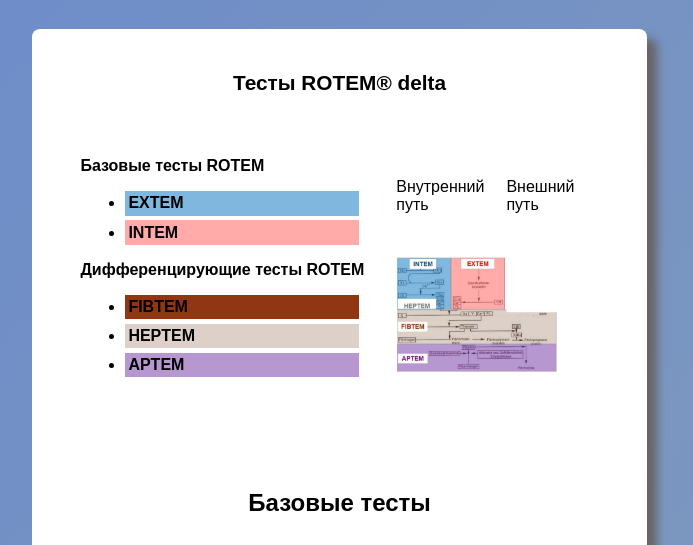
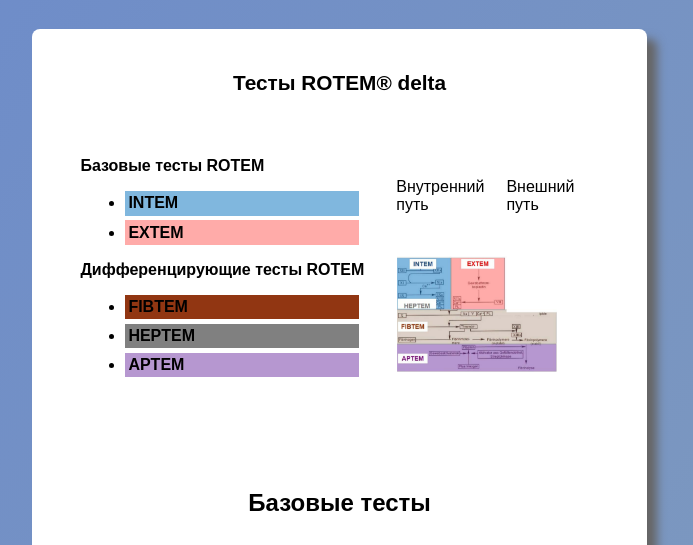
Before and after one commit to fj-fj-fj/rotem, a Flask app: page /tests in a window 1280 px wide. Shown: the part 137-682 px from the top of the page, without its empty margins (326-1019 px from the left). Run offline with Flask 2, Linux system fonts and the light colour scheme; parts of the project's set-up code (start-up, migrations or seed data) failed here and were passed over; some libraries are stand-ins or nearby versions.

Commit message:
fix: recolorize Rotem tests

```diff
--- a/app/static/css/menu.css
+++ b/app/static/css/menu.css
@@ -180,7 +180,7 @@
 }
 
 .menu__tests__top-wrapper:first-child div:last-child ul li:nth-child(2) {
-  background-color: #DDD0C8;
+  background-color: gray;
 }
 
 .menu__tests__top-wrapper:first-child div:last-child ul li:last-child {
--- a/app/templates/menu/tests.html
+++ b/app/templates/menu/tests.html
@@ -11,8 +11,8 @@
             <div>
                 <strong>Базовые тесты ROTEM</strong>
                 <ul>
+                    <li>INTEM</li>
                     <li>EXTEM</li>
-                    <li>INTEM</li>
                 </ul>
             </div>
             <div>
```
